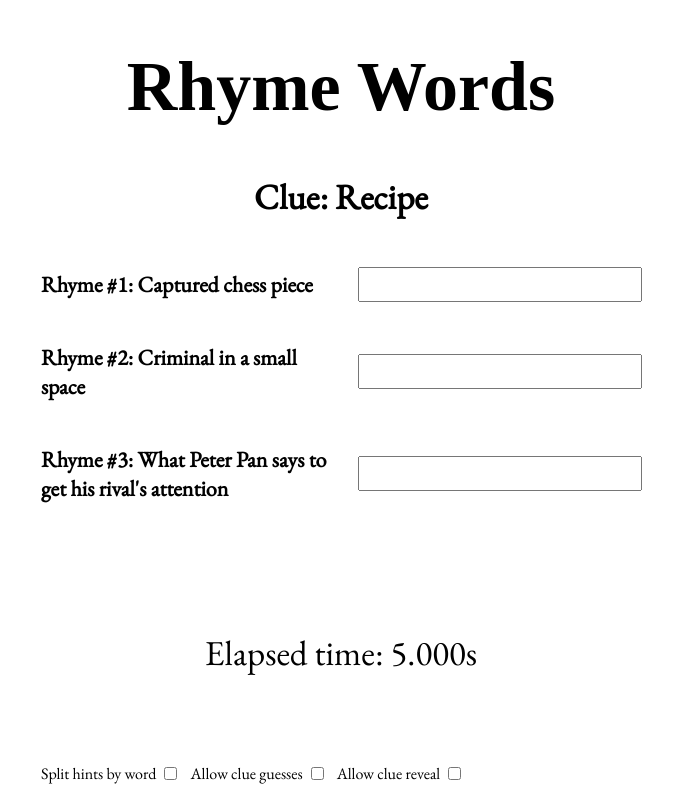
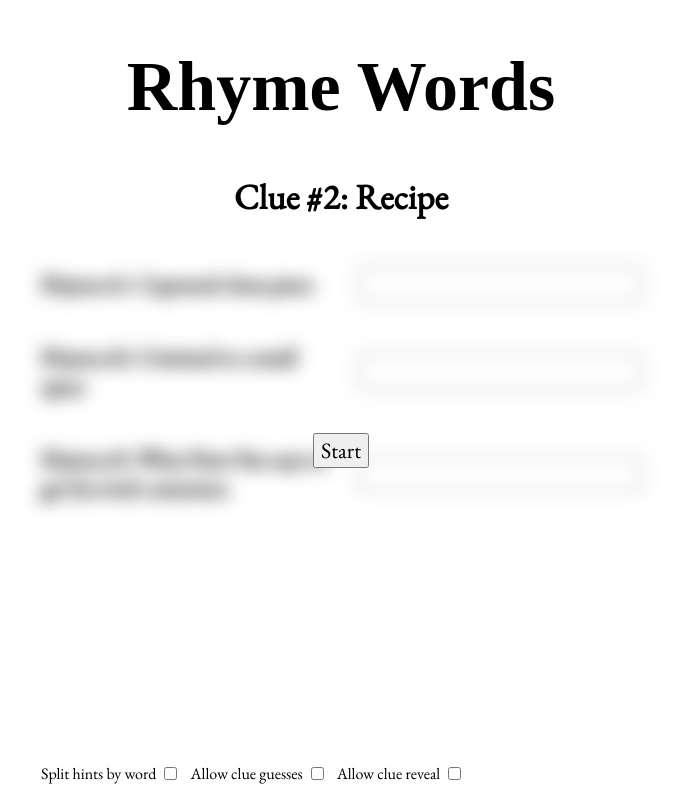
Before and after one commit to prattprattpratt/CrossRhyme, a plain HTML site: page index.html in a window 1280 px wide. Shown: the whole page, without its empty margins (299-972 px from the left). Drawn offline with nearby package versions, Linux system fonts and the light colour scheme; a web font is replaced by a local one.

Commit message:
start button

```diff
--- a/index.css
+++ b/index.css
@@ -28,10 +28,6 @@ h2 {
 
 h3, input, span, button {
   font-size: 22px;
-}
-
-#clue::before {
-  content: 'Clue: ';
 }
 
 .form {
@@ -81,6 +77,22 @@ input[type=text] {
   color: #2bb605;
 }
 
+.pre-start-barrier {
+  position: absolute;
+  top: 250px;
+  height: 400px;
+  left: calc(50% - 350px);
+  width: 700px;
+  display: flex;
+  align-items: center;
+  justify-content: center;
+  backdrop-filter: blur(9px);
+}
+
+.pre-start-barrier.hidden {
+  display: none;
+}
+
 .settings-container {
   display: flex;
   column-gap: 10px;
--- a/index.html
+++ b/index.html
@@ -28,6 +28,9 @@
       <!-- timer added here in setup.js -->
     </div>
     <h2 id="puzzle-status"></h2>
+    <div id="pre-start-barrier" class="pre-start-barrier">
+      <button onclick="startPuzzle()">Start</button>
+    </div>
 
     <div class="settings-container">
       <div class="setting">
--- a/index.js
+++ b/index.js
@@ -123,6 +123,33 @@ window.onload = () => {
     }
   }
 
+  startTimer = () => {
+    const startTime = Date.now()
+    const timerContainer = document.getElementById('timer-container')
+    const timer = window.setInterval(() => {
+      let msElapsed = Date.now() - startTime
+      const minutesElapsed = Math.floor(msElapsed / 60_000)
+      const secondsElapsed = Math.floor(msElapsed / 1000)
+      const secondsRemainder = Math.floor(msElapsed % 60_000 / 1000)
+      const msRemainder = msElapsed % 1000
+      if (secondsElapsed < 10) {
+        timerContainer.textContent = 'Elapsed time: ' + secondsElapsed.toString() + '.' + msRemainder.toString().padEnd(3, '0') + 's'
+      } else if (secondsElapsed < 60) {
+        timerContainer.textContent = 'Elapsed time: ' + secondsElapsed.toString() + 's'
+      } else {
+        timerContainer.textContent = 'Elapsed time: ' + minutesElapsed.toString() + 'm ' + secondsRemainder.toString() + 's'
+      }
+    }, 1)
+    const puzzleStatus = document.getElementById('puzzle-status')
+    puzzleStatus.setAttribute('timerId', timer)
+  }
+
+  startPuzzle = () => {
+    startTimer()
+    const preStartBarrier = document.getElementById('pre-start-barrier')
+    preStartBarrier.classList.add('hidden')
+  }
+
   puzzleCompleted = () => {
     const puzzleStatus = document.getElementById('puzzle-status')
     puzzleStatus.textContent = 'Well done!'
@@ -136,4 +163,13 @@ window.onload = () => {
       elem.disabled = 'true'
     })
   }
+
+  // TODO: SHARE RESULTS
+  // TODO: MORE PUZZLES
+  // TODO: ONE-WORD RHYME
+  // TODO: NEXT PUZZLE
+  // TODO: STATS (FASTEST PUZZLE, AVERAGE TIME)
+  // TODO: SETTINGS MODAL
+  // TODO: TUTORIAL (GIF?, POPUP WALKTHROUGH?)
+  // TODO: LOOK GOOD
 }
--- a/setup.js
+++ b/setup.js
@@ -25,7 +25,10 @@ pageSetup = () => {
   const firstPuzzle = puzzleData[Math.floor((Math.random() * puzzleData.length))]
 
   const clueHint = Object.keys(firstPuzzle.clue)[0]
-  document.getElementById('clue').textContent = clueHint
+  const clueNumber = 1 + puzzleData.findIndex(puzzle => {
+    return !!puzzle.clue[clueHint]
+  })
+  document.getElementById('clue').textContent = `Clue #${clueNumber}: ${clueHint}`
 
   const clue = firstPuzzle.clue[clueHint]
   const clueGuessContainer = document.getElementById('clue-guess-container')
@@ -70,23 +73,4 @@ pageSetup = () => {
     `
     guessContainer.insertAdjacentHTML('beforeend', guessHTML)
   })
-
-  const startTime = Date.now()
-  const timerContainer = document.getElementById('timer-container')
-  const timer = window.setInterval(() => {
-    let msElapsed = Date.now() - startTime
-    const minutesElapsed = Math.floor(msElapsed / 60_000)
-    const secondsElapsed = Math.floor(msElapsed / 1000)
-    const secondsRemainder = Math.floor(msElapsed % 60_000 / 1000)
-    const msRemainder = msElapsed % 1000
-    if (secondsElapsed < 10) {
-      timerContainer.textContent = 'Elapsed time: ' + secondsElapsed.toString() + '.' + msRemainder.toString().padEnd(3, '0') + 's'
-    } else if (secondsElapsed < 60) {
-      timerContainer.textContent = 'Elapsed time: ' + secondsElapsed.toString() + 's'
-    } else {
-      timerContainer.textContent = 'Elapsed time: ' + minutesElapsed.toString() + 'm ' + secondsRemainder.toString() + 's'
-    }
-  }, 1)
-  const puzzleStatus = document.getElementById('puzzle-status')
-  puzzleStatus.setAttribute('timerId', timer)
 }
```
